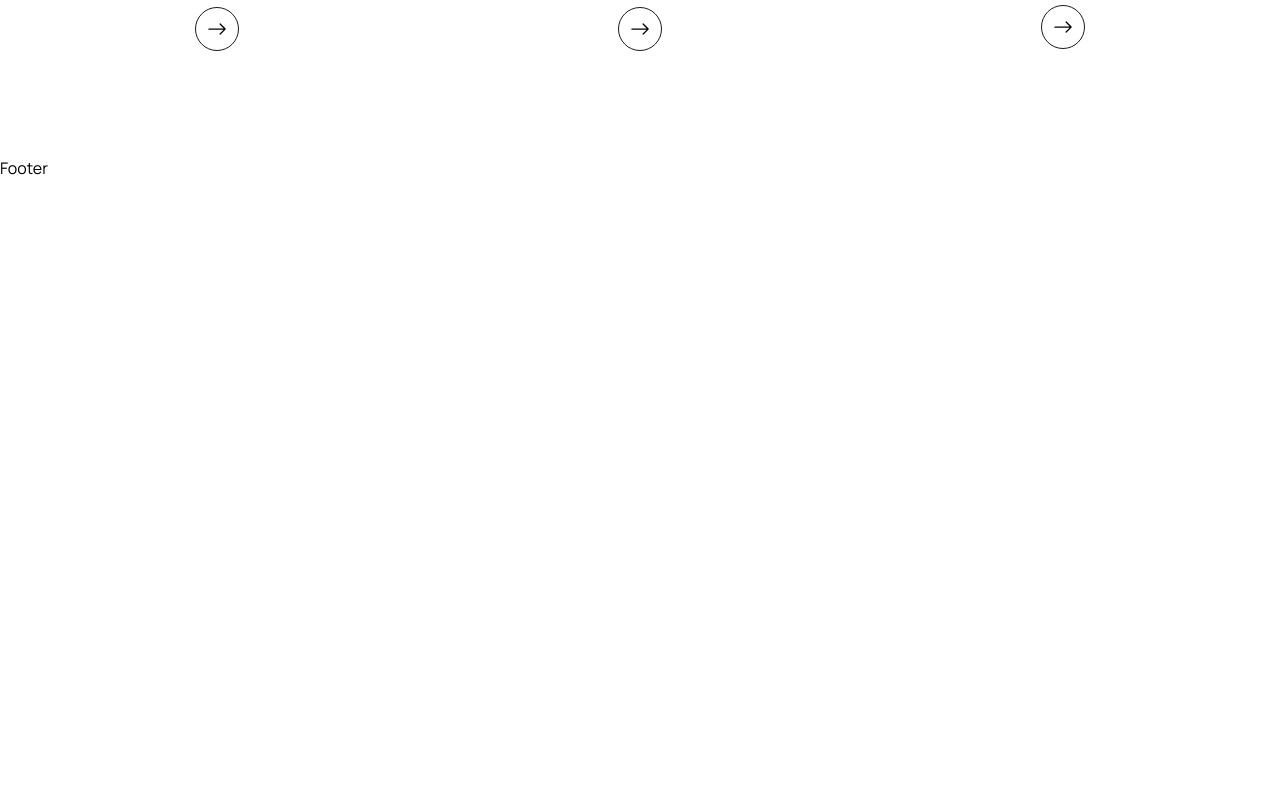
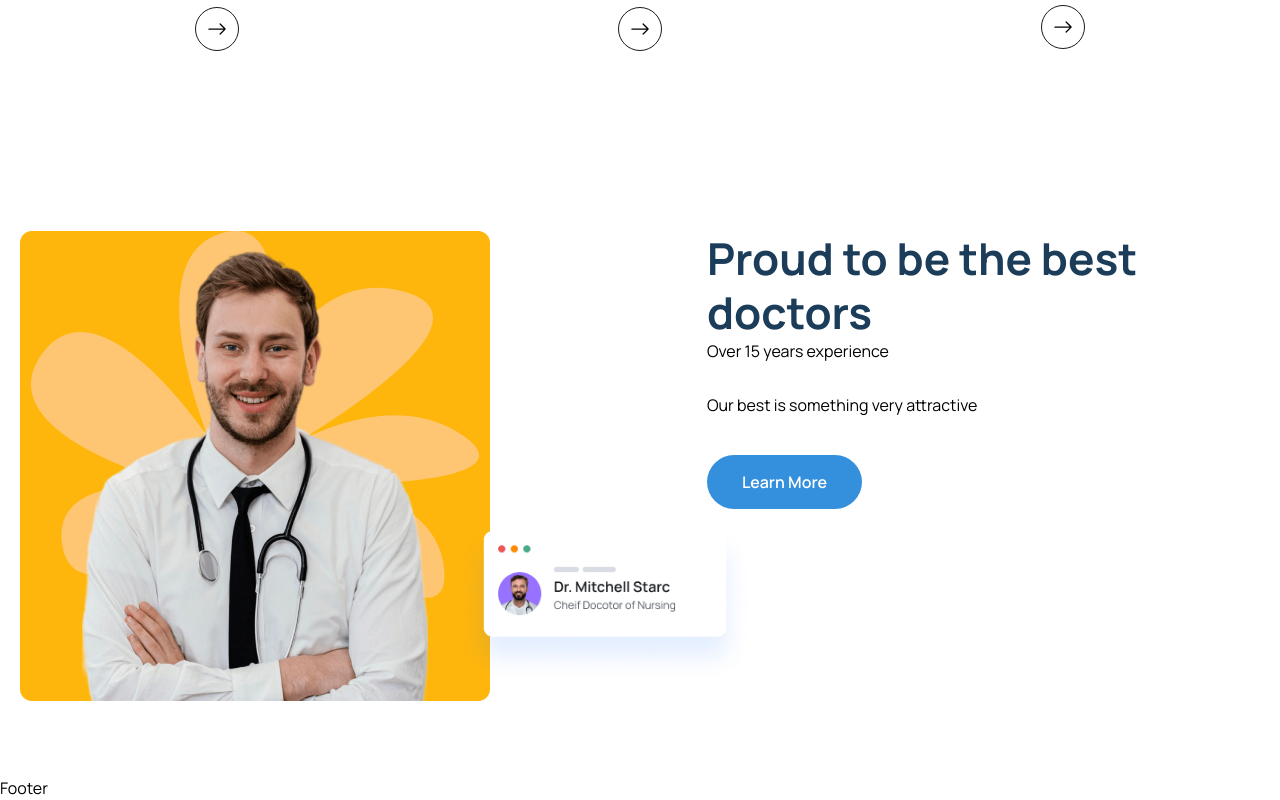
Before and after one commit to MedecinConnect/Hospital, a React (Vite) app in the folder frontend/: page /home in a window 1280 px wide. Shown: the part 1353-2153 px from the top of the page. Before the commit the page ends 1533 px from the top, so only its background shows below. Built offline with nearby package versions, Linux system fonts and the light colour scheme.

Commit message:
about sections

```diff
--- /dev/null
+++ b/frontend/src/componnents/about/About.jsx
@@ -0,0 +1,30 @@
+import aboutImg from '../../assets/images/about.png';
+import aboutCardImg from '../../assets/images/about-card.png';
+import { Link } from 'react-router-dom';
+
+const About = () => {
+  return (
+    <section>
+      <div className="container">
+        <div className="flex justify-between gap-[50px] lg:gap-[130px] xl:gap-0 flex-col lg:flex-row">
+          <div className="relative w-3/4 lg:w-1/2 xl:w-[770px] z-10 order-2">
+            <img src={aboutImg} alt="" />
+            <div className="absolute z-20 bottom-4 w-[200px] md:w-[300px] right-[-30%] md:right-[-7%]">
+              <img src={aboutCardImg} alt="" />
+            </div>
+          </div>
+          <div className="w-full lg:w-1/2 xlw:w-[670px] order-1 lg:order-2">
+            <h2 className="heading">Proud to be the best doctors</h2>
+            <p className="text__para">Over 15 years experience</p>
+            <p className="text__para mt-[30px]">Our best is something very attractive</p>
+            <Link to="/">
+              <button className="btn">Learn More</button>
+            </Link>
+          </div>
+        </div>
+      </div>
+    </section>
+  );
+};
+
+export default About;
--- a/frontend/src/pages/Home.jsx
+++ b/frontend/src/pages/Home.jsx
@@ -4,6 +4,7 @@
 import icon01 from '../assets/images/icon01.png';
 import icon02 from '../assets/images/icon02.png';
 import icon03 from '../assets/images/icon03.png';
+import About from '../componnents/about/About';
 
 import { Link } from 'react-router-dom';
 import { BsArrowRight } from 'react-icons/bs';
@@ -99,6 +100,16 @@
           </div>
         </div>
       </section>
+
+<About/>
+
+
+
+
+
+
+
+
     </>
   );
 };
```
